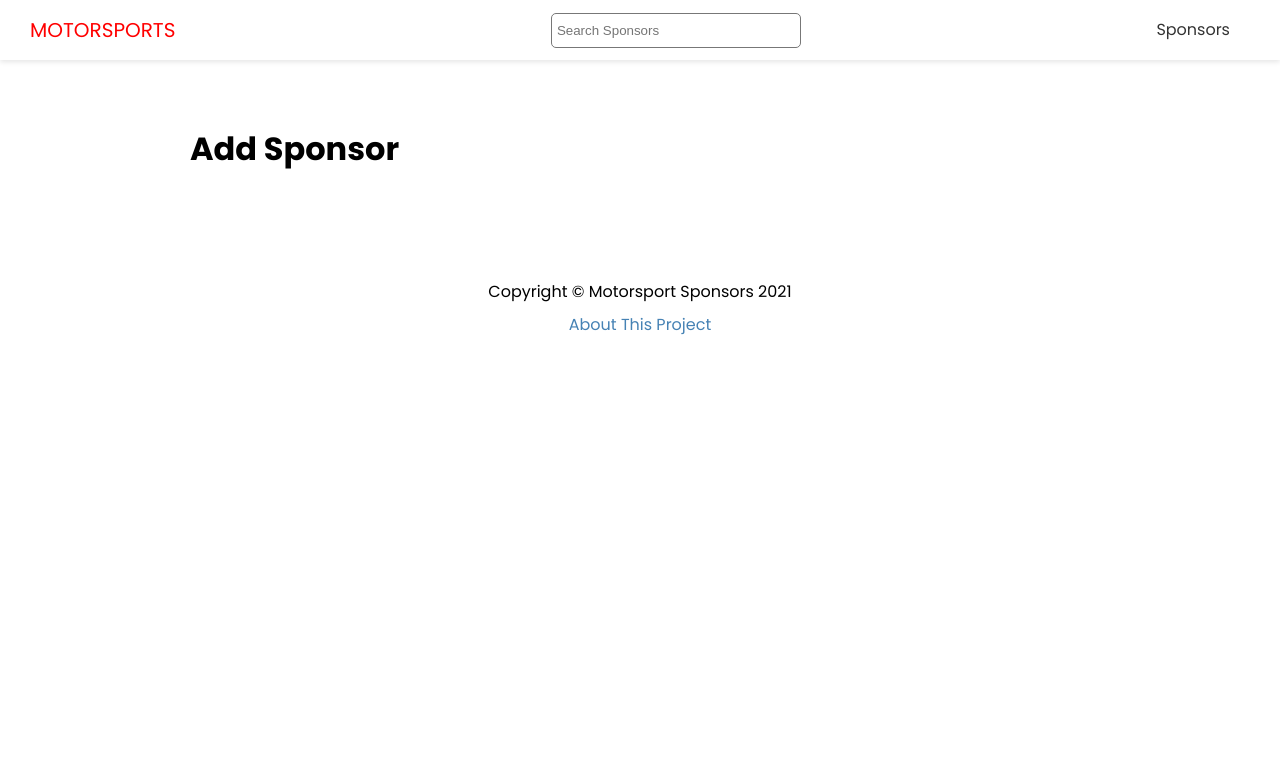
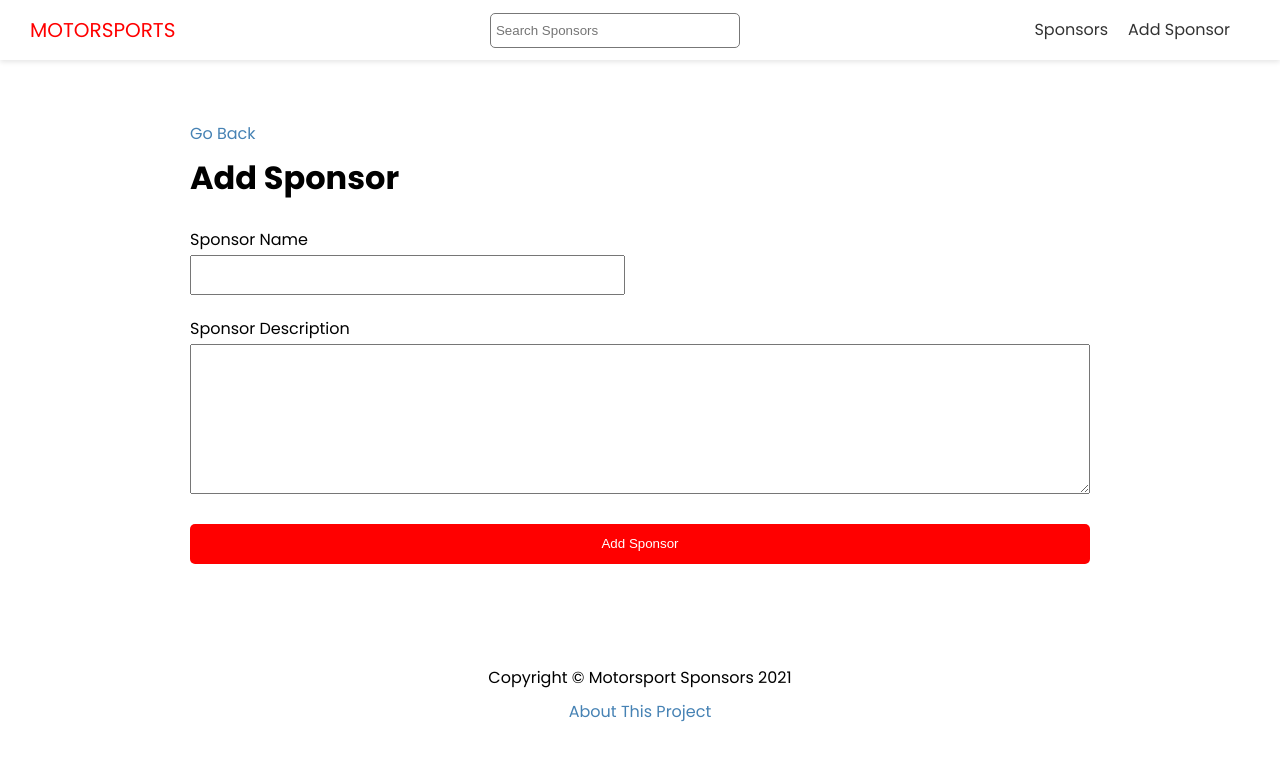
Before and after one commit to arthurCreek/nextjs-frontend-template, a Next.js app: page /sponsors/add in a window 1280 px wide. Shown: the top 760 px of the page. Built offline with nearby package versions, Linux system fonts and the light colour scheme.

Commit message:
Add sponsor create page

```diff
--- a/components/Header.tsx
+++ b/components/Header.tsx
@@ -20,6 +20,11 @@ export default function Header() {
                         <a>Sponsors</a>
                     </Link>
                 </li>
+                <li>
+                    <Link href="/sponsors/add">
+                        <a>Add Sponsor</a>
+                    </Link>
+                </li>
             </ul>
         </nav>
 
--- a/pages/sponsors/add.tsx
+++ b/pages/sponsors/add.tsx
@@ -1,9 +1,47 @@
+import {useState} from 'react';
+import { useRouter } from 'next/router';
+import Link from 'next/link';
 import Layout from '@/components/Layout';
+import { API_URL } from '@/config/index';
+import styles from '@/styles/Form.module.css';
 
 export default function AddSponsor() {
+    const [values, setValues] = useState({
+        name: '',
+        description: ''
+    });
+
+    const router = useRouter();
+
+    const handleSubmit = (e: any) => {
+        e.preventDefault();
+        console.log(values);
+    };
+
+    const handleInputChange = (e: any) => {
+        const {name, value} = e.target;
+        setValues({...values, [name]: value});
+    }
+
     return (
         <Layout title="Add New Sponsor">
+        <Link href="/sponsors">Go Back</Link>
             <h1>Add Sponsor</h1>
+            <form onSubmit={handleSubmit} className={styles.form}>
+                <div className={styles.grid}>
+                    <div>
+                        <label htmlFor="name">Sponsor Name</label>
+                        <input type="text" id="name" name="name" value={values.name} onChange={handleInputChange}/>
+                    </div>
+                </div>
+
+                <div>
+                    <label htmlFor="description">Sponsor Description</label>
+                    <textarea typeof="text" name="description" id="description" value={values.description} onChange={handleInputChange}></textarea>
+                </div>
+
+                <input type="submit" value="Add Sponsor" className="btn"></input>
+            </form>
         </Layout>
     )
 }
--- /dev/null
+++ b/styles/Form.module.css
@@ -0,0 +1,39 @@
+.form label {
+    display: block;
+  }
+
+  .form input {
+    width: 100%;
+    height: 40px;
+    padding: 5px;
+  }
+
+  .form textarea {
+    width: 100%;
+    height: 150px;
+  }
+
+  .form input[type='submit'] {
+    display: block;
+    width: 100%;
+    margin: 20px 0 30px;
+  }
+
+  .form .file {
+    border: 1px #ccc solid;
+    background-color: #f4f4f4;
+    padding: 10px;
+  }
+
+  .grid {
+    display: grid;
+    grid-template-columns: 1fr 1fr;
+    gap: 30px;
+    margin-bottom: 20px;
+  }
+
+  @media (max-width: 600px) {
+    .grid {
+      grid-template-columns: 1fr;
+    }
+  }
```
